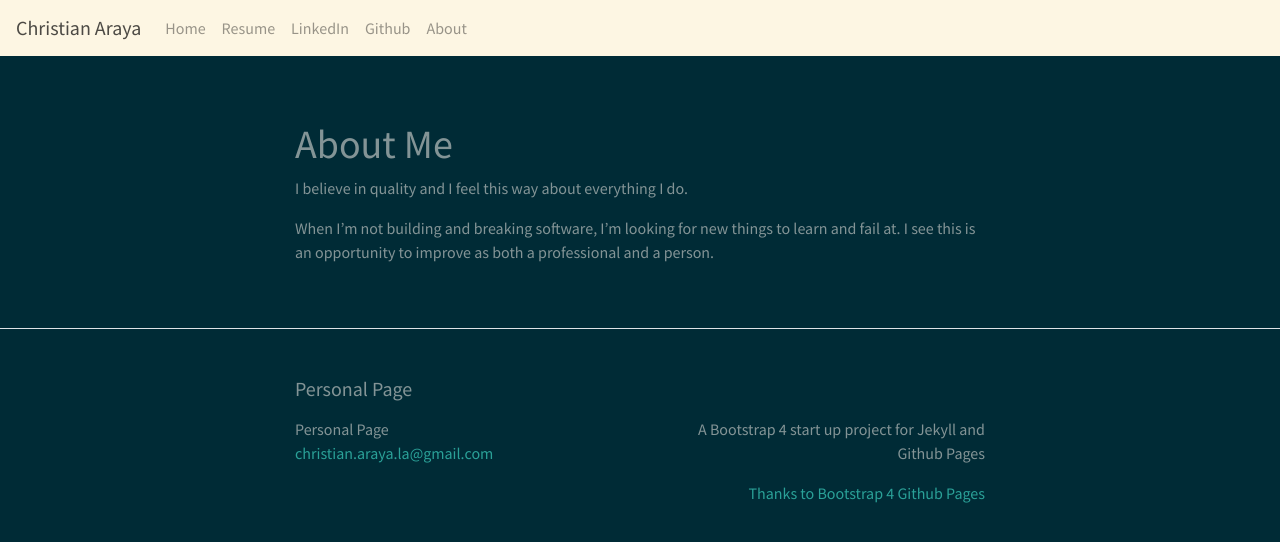
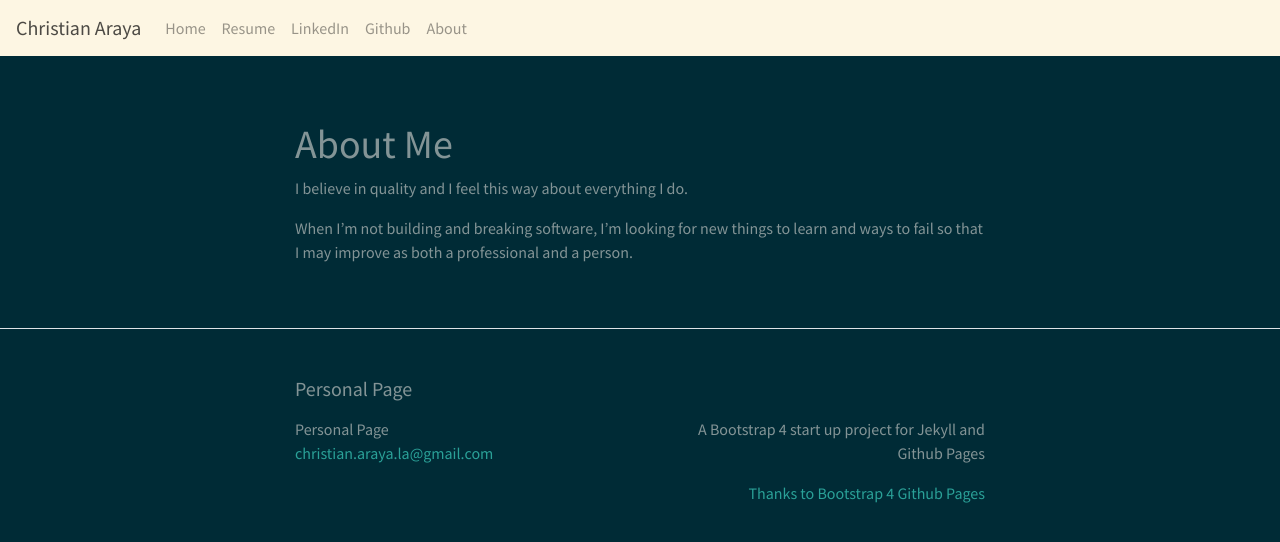
Before and after one commit to christian-araya/christian-araya.github.io, a Jekyll site: the page built from about.md, in a window 1280 px wide. Shown: the top 542 px of the page. Built offline with Jekyll 4.4.1, drawn with Linux system fonts in a browser that asks for light colours.

Commit message:
Update about.md

```diff
--- a/about.md
+++ b/about.md
@@ -5,4 +5,4 @@ title: About Me
 
 I believe in quality and I feel this way about everything I do.
 
-When I'm not building and breaking software, I'm looking for new things to learn and fail at. I see this is an opportunity to improve as both a professional and a person.
+When I'm not building and breaking software, I'm looking for new things to learn and ways to fail so that I may improve as both a professional and a person.
```
